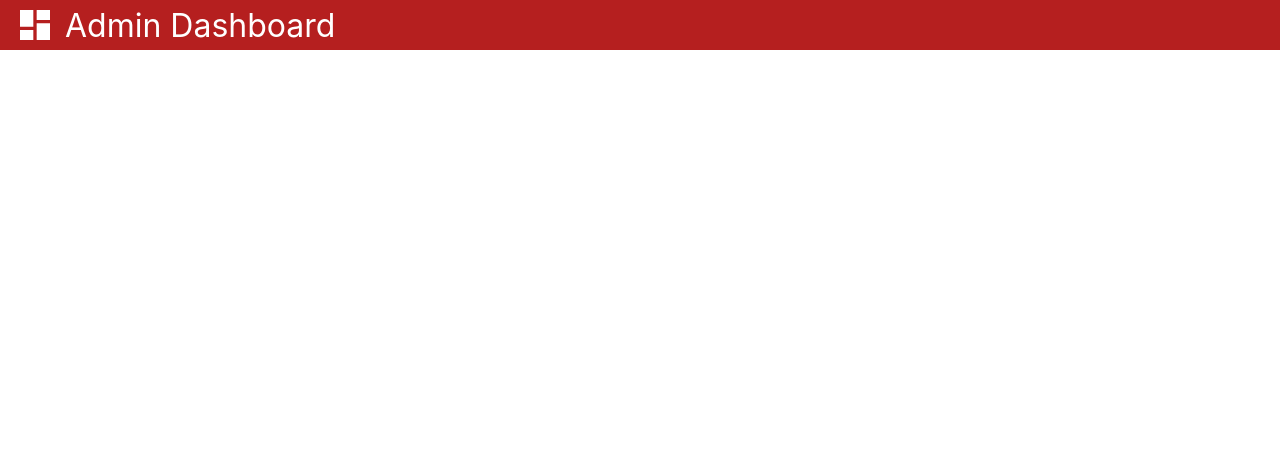
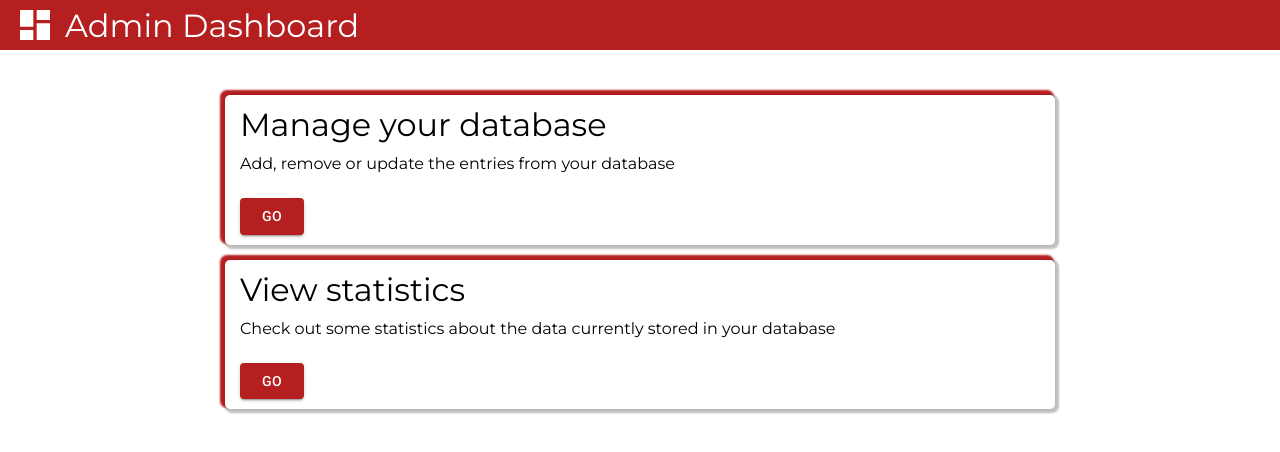
Before and after one commit to UBB-SDI-23/lab-5x-ATchibo, a React (Create React App) app: page / in a window 1280 px wide. Shown: the top 452 px of the page. Built offline with nearby package versions, Linux system fonts and the light colour scheme; no server answers.

Commit message:
added main menu sections

```diff
--- a/package.json
+++ b/package.json
@@ -17,6 +17,7 @@
     "axios": "^1.3.4",
     "react": "^18.2.0",
     "react-dom": "^18.2.0",
+    "react-router-dom": "^6.9.0",
     "react-scripts": "5.0.1",
     "typescript": "^4.9.5",
     "web-vitals": "^2.1.4"
--- a/public/index.html
+++ b/public/index.html
@@ -3,8 +3,10 @@
   <head>
     <meta charset="utf-8" />
     <link rel="icon" href="%PUBLIC_URL%/favicon.ico" />
+    <link rel="preconnect" href="https://fonts.googleapis.com">
+    <link rel="preconnect" href="https://fonts.gstatic.com" crossorigin>
     <link rel="stylesheet" href="https://fonts.googleapis.com/css?family=Roboto:300,400,500,700&display=swap"/>
-    <meta name="viewport" content="width=device-width, initial-scale=1" />
+    <link href="https://fonts.googleapis.com/css2?family=Montserrat:ital,wght@0,300;0,400;0,500;0,600;0,700;1,300;1,400;1,500;1,600;1,700&display=swap" rel="stylesheet">    <meta name="viewport" content="width=device-width, initial-scale=1" />
     <meta name="theme-color" content="#000000" />
     <meta
       name="description"
--- a/src/App.tsx
+++ b/src/App.tsx
@@ -4,12 +4,14 @@ import './App.css';
 
 import Header from './components/Header';
 import Teste from './components/Teste';
+import MainSection from './components/MainSection';
 
 function App() {
 
   return (
     <div className="App">
         <Header/>
+        <MainSection/>
         <Teste/>
     </div>
   );
--- a/src/components/Header.scss
+++ b/src/components/Header.scss
@@ -1,7 +1,7 @@
 @import '../values.scss';
 
 .header {
-    height: 50px;
+    height: $header-height;
     background-color: $main-red;
 
     display: flex;
--- /dev/null
+++ b/src/components/MainMenu.scss
@@ -0,0 +1,5 @@
+@import '../values.scss';
+
+.main-menu {
+    margin-top: 3*$margin-lg;
+}
--- /dev/null
+++ b/src/components/MainMenu.tsx
@@ -0,0 +1,34 @@
+import { useState } from 'react';
+
+import './MainMenu.scss';
+
+import MenuItem from './MenuItem';
+
+const MainMenu = () => {
+    const [btnText, setBtnText] = useState<string>("Go");
+
+    const goToPage = () => {
+        if (btnText === "Go")
+            setBtnText("dute dica");
+        else setBtnText("Go");
+    }
+
+    return (
+        <div className='main-menu'>
+            <MenuItem
+                title='Manage your database'
+                description='Add, remove or update the entries from your database'
+                btnText={btnText}
+                btnClick={goToPage}
+            />
+            <MenuItem
+                title='View statistics'
+                description='Check out some statistics about the data currently stored in your database'
+                btnText='Go'
+                btnClick={goToPage}
+            />
+        </div>
+    )
+}
+
+export default MainMenu;
--- /dev/null
+++ b/src/components/MainSection.tsx
@@ -0,0 +1,13 @@
+import MainMenu from './MainMenu';
+import './MainSection.scss';
+
+const MainSection = () => {
+
+    return (
+        <div>
+            <MainMenu/>
+        </div>
+    )
+}
+
+export default MainSection;
--- /dev/null
+++ b/src/components/MenuItem.scss
@@ -0,0 +1,56 @@
+@import '../values.scss';
+
+.menu-item {
+    width: $question-card-small-w;
+    max-width: $question-card-w;
+
+    border: 0px;
+    border-radius: $border-radius;
+
+    box-shadow: $box-shadow-h-offset-sm
+                $box-shadow-v-offset-sm
+                $box-shadow-blur-sm
+                $box-shadow-spread-sm
+                $button-shadow-color,
+
+                0-$box-shadow-h-offset-md
+                0-$box-shadow-v-offset-md
+                $box-shadow-blur-sm
+                $box-shadow-spread-sm
+                $main-red;
+
+    margin-left: auto;
+    margin-right: auto;
+    margin-top: $margin-lg;
+    margin-bottom: $margin-lg;
+    padding: $padding-md $padding-lg;
+
+    transition: all $transition-duration ease-in-out;
+
+    background-color: white;
+
+    display: block;
+
+    text-align: start;
+}
+
+.title {
+    font-size: 2em;
+    margin-top: 0;
+    margin-bottom: $margin-md;
+}
+
+.description {
+    margin-top: 0;
+    margin-bottom: $margin-md;
+}
+
+.go-btn {
+    background-color: $main-red !important;
+    color: white;
+    margin-top: $margin-lg !important;
+}
+
+.go-btn:hover {
+    background-color: $secondary-red !important;
+}
--- /dev/null
+++ b/src/components/MenuItem.tsx
@@ -0,0 +1,28 @@
+import { Button } from '@mui/material';
+import './MenuItem.scss';
+
+type MenuItemProps = {
+    title: string,
+    description: string,
+    btnText: string,
+    btnClick: any
+}
+
+const MenuItem = ({title, description, btnText, btnClick}: MenuItemProps) => {
+
+    return (
+        <div className='menu-item'>
+            <p className='title'>{title}</p>
+            <p className='description'>{description}</p>
+            <Button
+                variant='contained'
+                className='go-btn'
+                onClick={btnClick}
+            >
+                {btnText}
+            </Button>
+        </div>
+    );
+}
+
+export default MenuItem;
--- a/src/values.scss
+++ b/src/values.scss
@@ -32,6 +32,7 @@ $form-title-w: 70vw;
 $form-title-max-w: 1000px;
 
 $footer-height: 100px;
+$header-height: 50px;
 
 $box-shadow-h-offset-sm: 2px;
 $box-shadow-v-offset-sm: 2px;
@@ -43,11 +44,6 @@ $box-shadow-blur-sm: 2px;
 $box-shadow-spread-sm: 2px;
 
 $checkbox-h: 25px;
-
-$hermes-logo-header-w: 80px;
-$hermes-logo-header-h: 50px;
-$hermes-logo-w: 144px;
-$hermes-logo-h: 90px;
 
 $login-title-size: 70px;
 $login-title-size-sm: 30px;
@@ -84,4 +80,8 @@ $max-length-lg: 1000;
 $transition-duration: 270ms;
 
 // Fonts
-$default-font: "Roboto";
+$default-font: "Montserrat";
+
+* {
+    font-family: 'Montserrat', sans-serif;
+}
```
Also changed, not shown: src/components/MainSection.scss (added), 17 other files (tests, documents, lock files or other folders).
